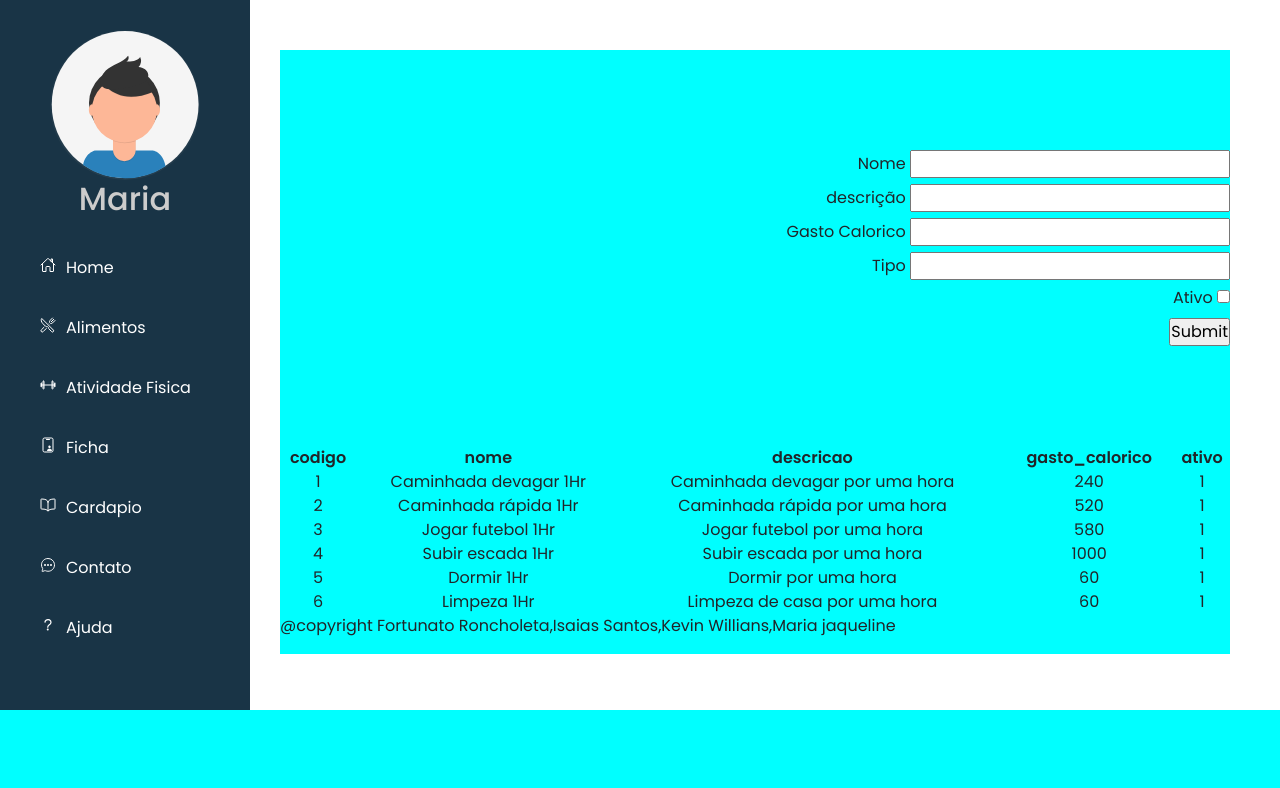
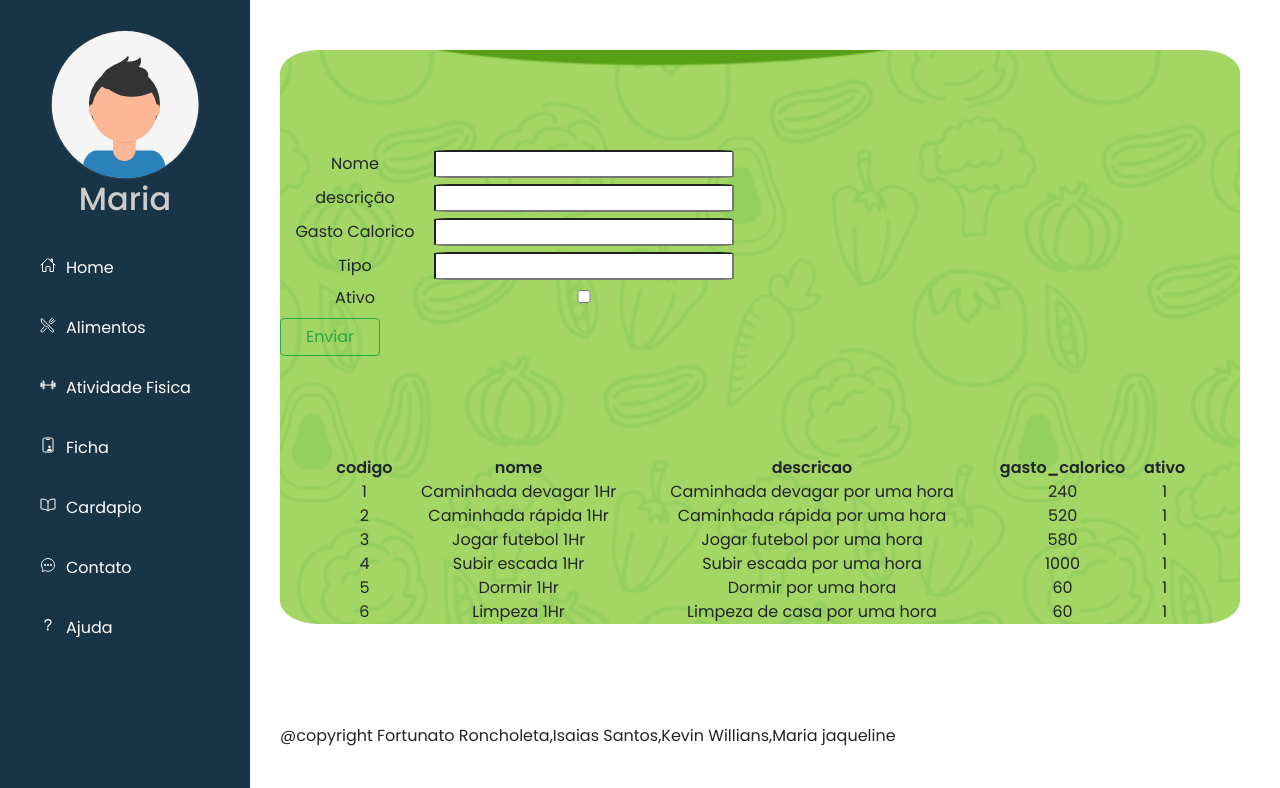
Before and after one commit to maria2122/Gestao-Fisico-Nutricional, a Flask app: page /atividadefisica in a window 1280 px wide. Shown: the part 90-878 px from the top of the page. Before the commit the page ends 800 px from the top, so only its background shows below. Run offline with Flask 2, Linux system fonts and the light colour scheme; data comes from the database, SQL or seed files in the repository.

Commit message:
atualixação no visual 2.0

```diff
--- a/static/style.css
+++ b/static/style.css
@@ -16,24 +16,34 @@
 
 
 form{
-
-
     margin-top: 100px;
     max-width: 100%;
     max-height: 100%;
-    text-align: center;
+    text-align: left;
 
 
 }
- form ,label{
-    display: block;
+form input{
+    border-radius: 5%;
+    width: 300px;
+    text-align: left;
+}
+ label{
+
     padding: 0px;
-    text-align: right;
-
+    text-align: center;
+    width: 150px;
 
 }
 
+button{
+    border-radius: 10%;
+
+    width: 100px;
+}
 table{
+    margin-left: 50px;
+    margin-right: 50px;
     margin-top: 100px;
     max-width: 100%;
     max-height: 100%;
@@ -48,15 +58,30 @@
 
 
 .conteudo{
-    background-color: aqua;
+    background-image: url(../static/IMG/evento-129859-banner.jpeg);
+    background-repeat: no-repeat;
+    background-size: cover;
     margin-top: 100px;
     margin-left: 280px;
-    margin-right:50px ;
+    margin-right:40px ;
      /*ativa o grid*/
      display: grid;
      /*divindo o conteiner em colunas 2 */
     grid-template-rows: repeat(2);
-    grid
+    border-radius: 4%;
+}
+
+.rodape{
+
+
+    margin-top: 100px;
+    margin-left: 280px;
+    margin-right:40px ;
+     /*ativa o grid*/
+     display: grid;
+     /*divindo o conteiner em colunas 2 */
+    grid-template-rows: repeat(2);
+    border-radius: 4%;
 }
 .left h3{
     color: #fff;
--- a/templates/AtividadeFisica.html
+++ b/templates/AtividadeFisica.html
@@ -17,7 +17,7 @@
         <label>Ativo</label>
         <input type="checkbox"  value="1" name="ativo" id="ativo">
         <br>
-        <input type="submit" name="submit" id="enviar">
+        <button type="submit" class="btn btn-outline-success" name="submit" id="enviar">Enviar </button>
 
      </form>
 
--- a/templates/Template.html
+++ b/templates/Template.html
@@ -69,15 +69,20 @@
 
     {% block conteudo %} {%endblock %}
 
-    <footer>
-
-        <p>@copyright Fortunato Roncholeta,Isaias Santos,Kevin Willians,Maria jaqueline</p>
 
 
-       </footer>
+
 </div>
+<div class="rodape">
 
 
+<footer>
+
+    <p>@copyright Fortunato Roncholeta,Isaias Santos,Kevin Willians,Maria jaqueline</p>
+
+
+   </footer>
+</div>
 
 
 <
```
Also changed, not shown: static/IMG/evento-129859-banner.jpeg (added).
